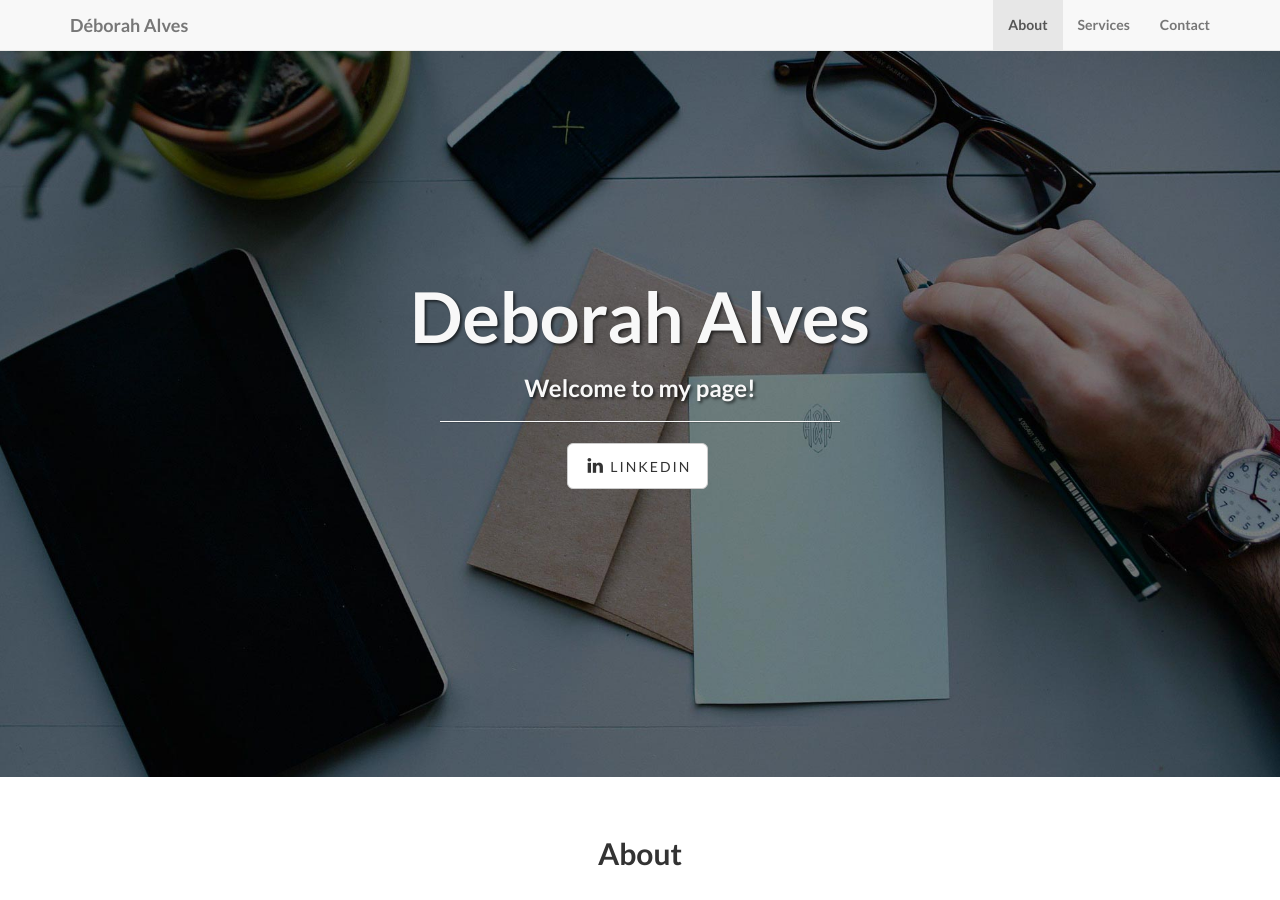
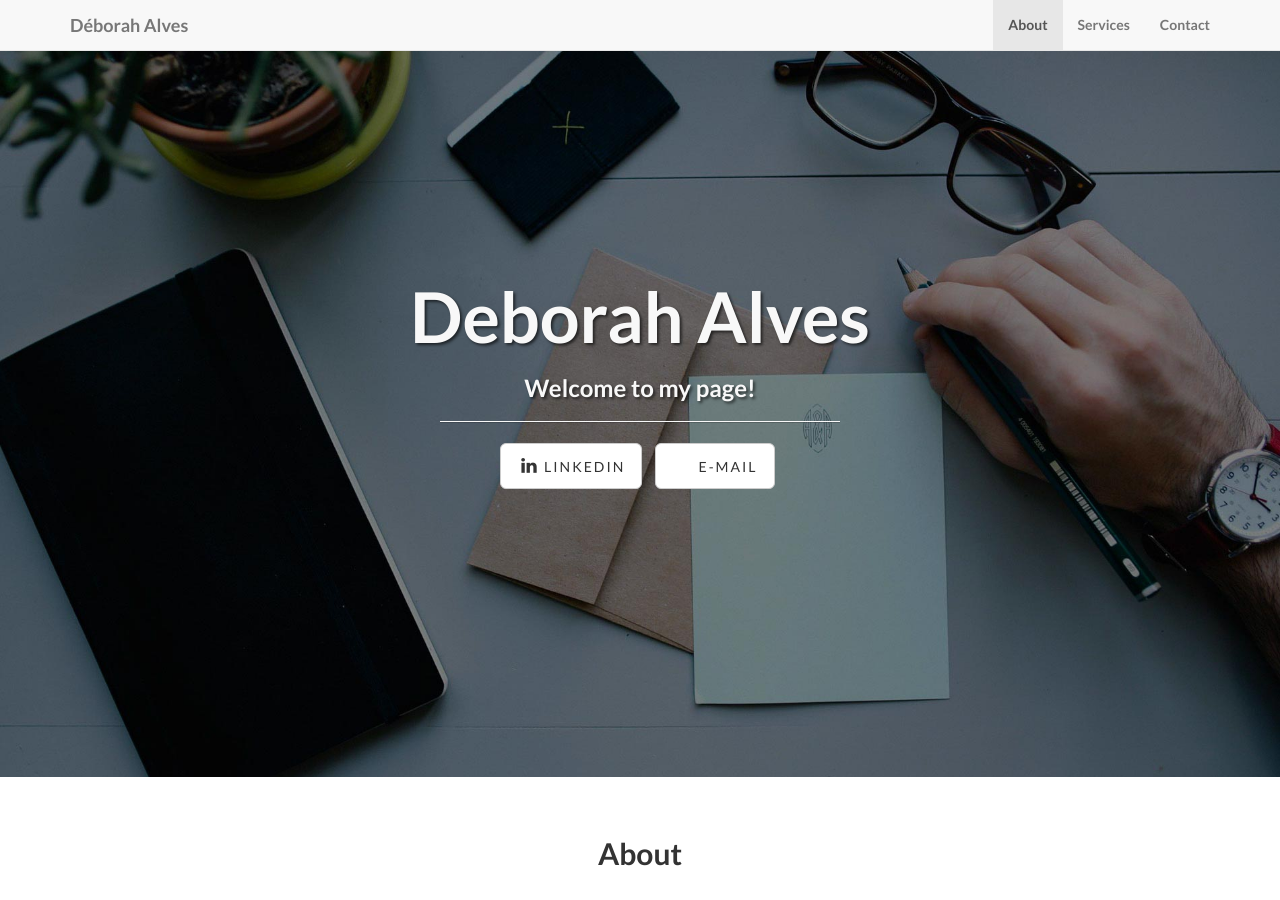
Before and after one commit to deborahyalves/deborahyalves.github.io, a Jekyll site: the page built from index.html, in a window 1280 px wide and 900 px high. Built offline with Jekyll 4.4.1, drawn with Linux system fonts in a browser that asks for light colours.

Commit message:
Update _config.yml

```diff
--- a/_config.yml
+++ b/_config.yml
@@ -27,3 +27,5 @@ permalink: pretty
 social:
   - title: linkedin
     url: https://www.linkedin.com/in/d%C3%A9borah-alves-998b41121/
+  - title: E-mail
+    url:
```
